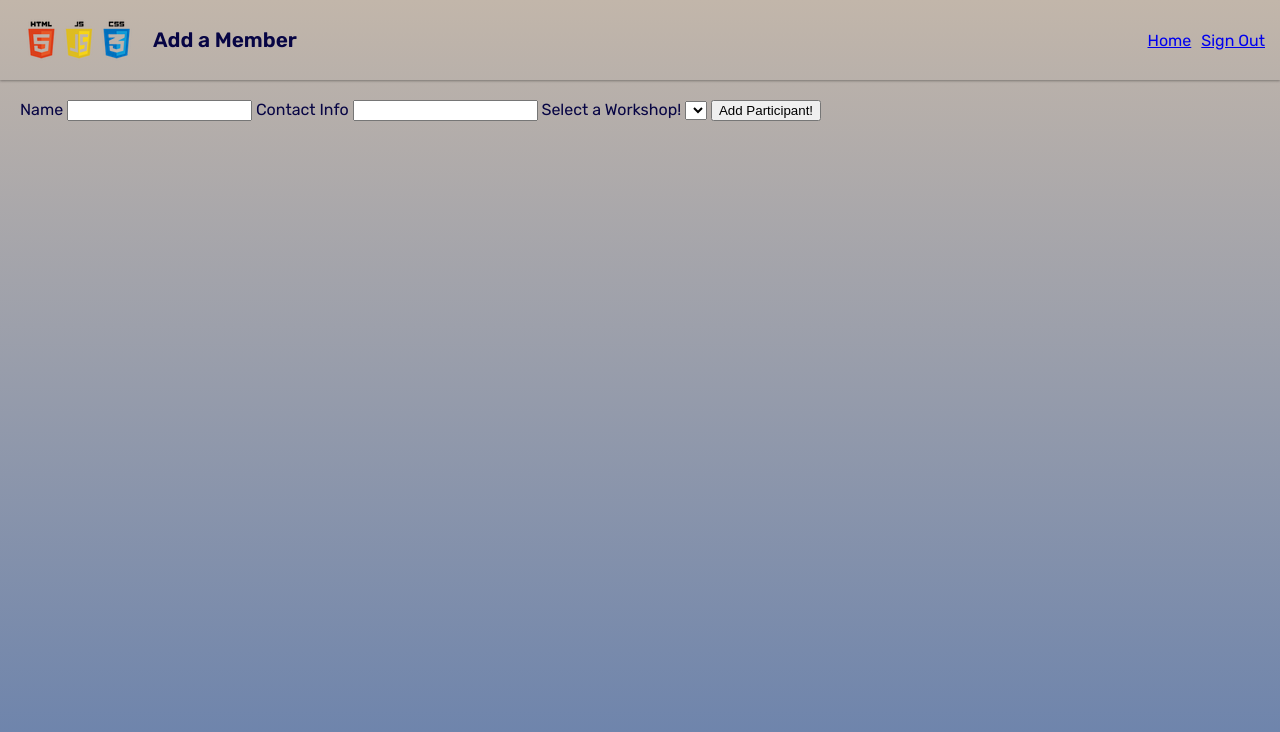
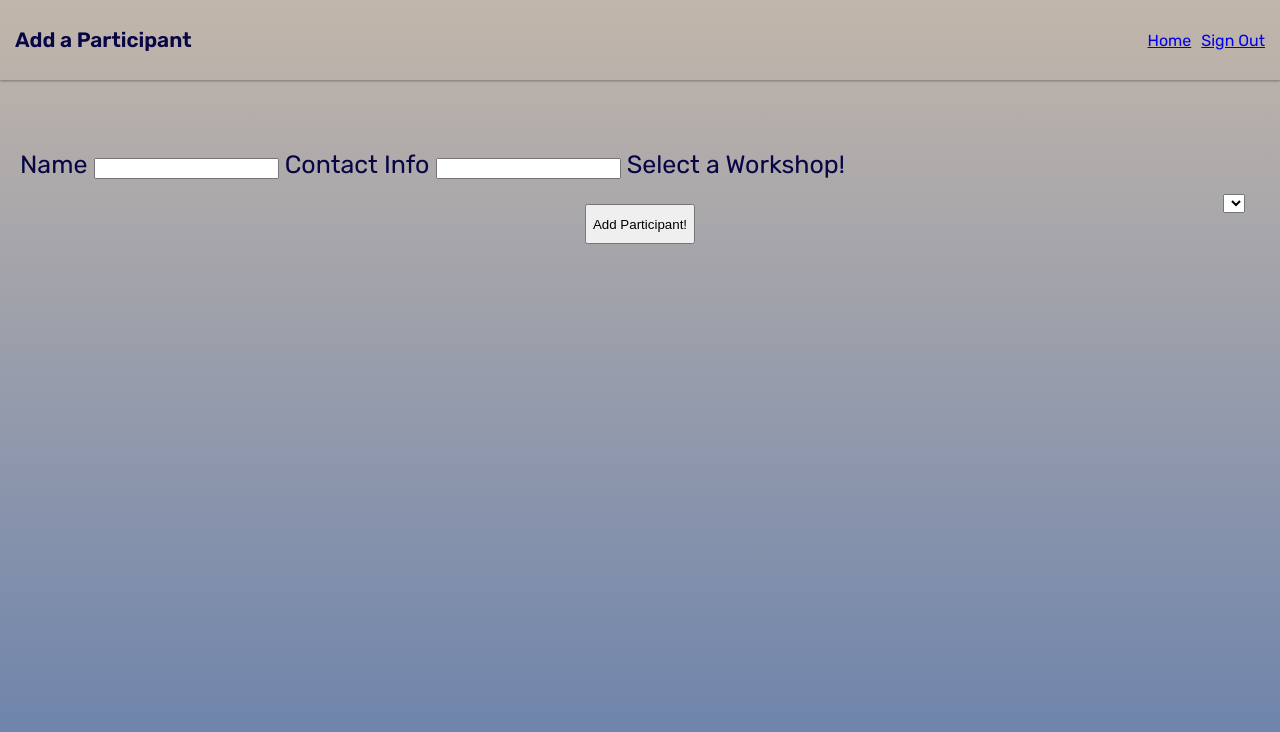
Before and after one commit to andrew-valenz/workshop-organizer, a plain HTML site: page create/index.html in a window 1280 px wide. Drawn offline with nearby package versions, Linux system fonts and the light colour scheme.

Commit message:
added some css

```diff
--- a/create/index.html
+++ b/create/index.html
@@ -28,13 +28,13 @@
         <!-- css -->
         <link rel="stylesheet" href="../styles/reset.css" />
         <link rel="stylesheet" href="../styles/global.css" />
+        <link rel="stylesheet" href="../styles/create.css" />
         <!-- add link for page specific css -->
     </head>
 
     <body>
         <header class="page-header">
-            <img class="logo" src="/assets/html_css_js.png" alt="logo" />
-            <h1 class="title">Add a Member</h1>
+            <h1 class="title">Add a Participant</h1>
             <nav>
                 <a href="/">Home</a>
                 <a id="sign-out-link" href="../">Sign Out</a>
@@ -53,9 +53,9 @@
                 </label>
                 <label>
                     Select a Workshop!
-                    <select name="workshop-id"></select>
+                    <select class="select" name="workshop-id"></select>
                 </label>
-                <button type="submit">Add Participant!</button>
+                <button class="add" type="submit">Add Participant!</button>
             </form>
         </main>
     </body>
--- /dev/null
+++ b/styles/create.css
@@ -0,0 +1,18 @@
+form {
+    margin-top: 50px;
+    font-size: 25px;
+}
+.add {
+    margin: 0;
+    position: absolute;
+    top: 28%;
+    left: 50%;
+    -ms-transform: translate(-50%, -50%);
+    transform: translate(-50%, -50%);
+    min-block-size: 40px;
+}
+.select {
+    margin: 15px;
+    display: flex;
+    justify-self: self-end;
+}
--- a/styles/global.css
+++ b/styles/global.css
@@ -70,7 +70,7 @@ main {
     display: none;
 }
 
-.workshops-container {
+*/ .workshops-container {
     width: 80%;
     min-width: 500px;
     display: flex;
@@ -79,7 +79,7 @@ main {
 }
 .workshop {
     border-radius: 10px;
-    border: 1px solid black;
+    border: 2px solid black;
     display: flex;
     margin: 3px;
     padding: 3px;
@@ -87,6 +87,7 @@ main {
     margin-right: 20px;
     margin-bottom: 30px;
     margin-left: 30px;
+    min-width: 250px;
 }
 
 .wshop h3 {
@@ -94,6 +95,7 @@ main {
 }
 .participants {
     display: flex;
+    /* max-width: 200px; */
     margin: 3px;
     padding: 3px;
     flex-wrap: wrap;
```
